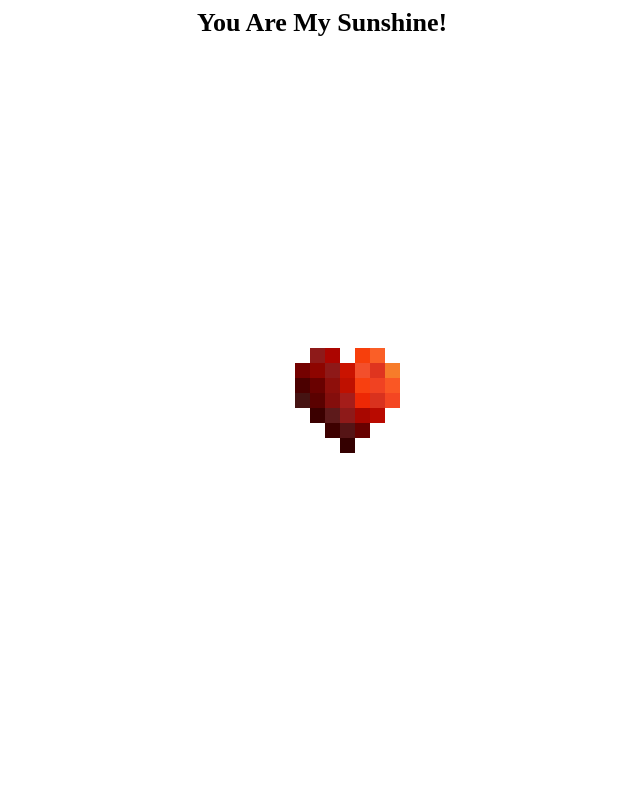
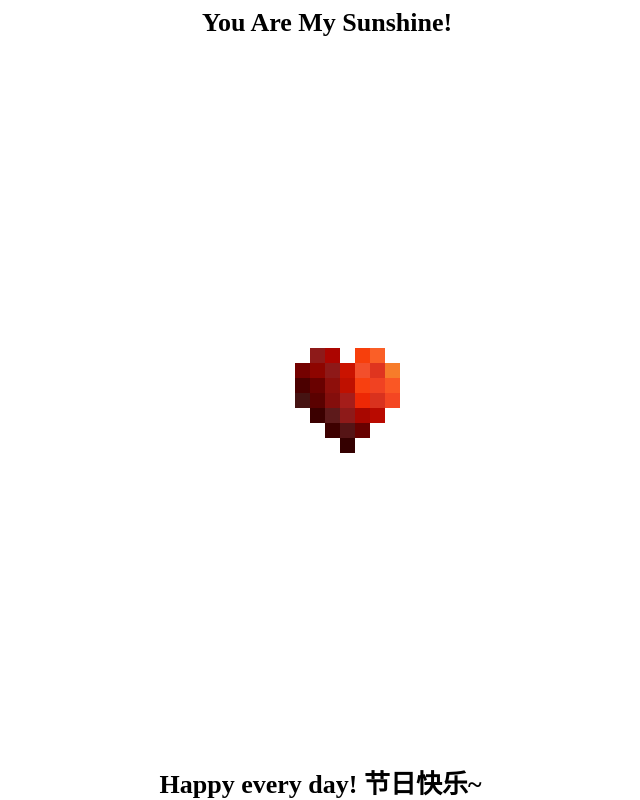
Before and after one commit to rsl140/FE-Learn-All, a plain HTML site: page fiveTwoZero.html in a window 1280 px wide. Shown: the whole page, without its empty margins (293-933 px from the left). Drawn offline with Linux system fonts and the light colour scheme.

Commit message:
Update fiveTwoZero.html

```diff
--- a/fiveTwoZero.html
+++ b/fiveTwoZero.html
@@ -1,17 +1,19 @@
 <!DOCTYPE html>
 <html lang="en">
+
 <head>
   <meta charset="UTF-8">
   <meta name="viewport" content="width=device-width, initial-scale=1.0">
   <meta http-equiv="X-UA-Compatible" content="ie=edge">
   <title>520</title>
   <style>
-    .title {
-      width:300px;
-      margin:0 auto;
+    header {
+      width: 290px;
+      margin: 0 auto;
       font-size: 26px;
       font-weight: bold;
     }
+
     .heart {
       position: absolute;
       left: 50%;
@@ -20,6 +22,7 @@
       height: 105px;
       margin: -52.5px 0 0 -52.5px;
     }
+
     .heart::before {
       content: '';
       display: block;
@@ -29,11 +32,24 @@
       margin: -15px 0 0 -15px;
       box-shadow: 30px 15px #8e1a19, 45px 15px #ac0500, 75px 15px #f73f0c, 90px 15px #fa5f27, 15px 30px #740100, 30px 30px #8e0500, 45px 30px #8e1918, 60px 30px #ca1300, 75px 30px #f34f2b, 90px 30px #df351f, 105px 30px #f77c2a, 15px 45px #4b0000, 30px 45px #690100, 45px 45px #8e0f0b, 60px 45px #bf1000, 75px 45px #f84010, 90px 45px #f04222, 105px 45px #fa5724, 15px 60px #451312, 30px 60px #5a0100, 45px 60px #840e0c, 60px 60px #a51d1a, 75px 60px #ed2805, 90px 60px #d9321e, 105px 60px #f44622, 30px 75px #3b0000, 45px 75px #5d1a1b, 60px 75px #8e1a19, 75px 75px #a80700, 90px 75px #b90a00, 45px 90px #3d0000, 60px 90px #551415, 75px 90px #670100, 60px 105px #340000;
       animation: pulse 1.2s steps(1) infinite;
-      }
+    }
+    footer {
+      position: fixed;
+      bottom: 0;
+      left: 0;
+      right: 0;
+      width: 375px;
+      margin: 0 auto;
+      font-size: 26px;
+      font-weight: bold;
+    }
   </style>
 </head>
+
 <body>
-  <div class="title">You Are My Sunshine!</div>
+  <header>You Are My Sunshine!</header>
   <div class="heart"></div>
+  <footer>Happy every day! 节日快乐~</footer>
 </body>
+
 </html>
```
